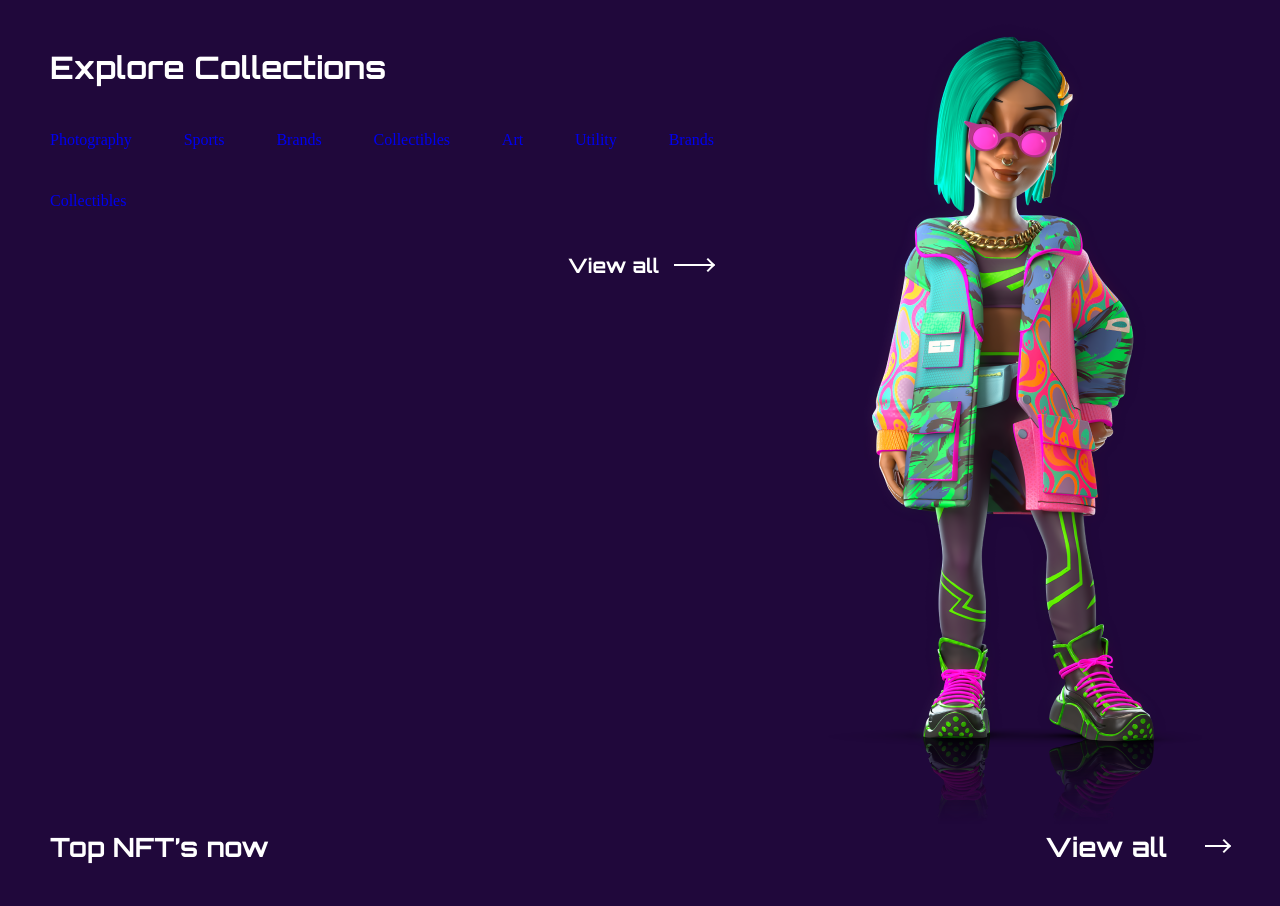
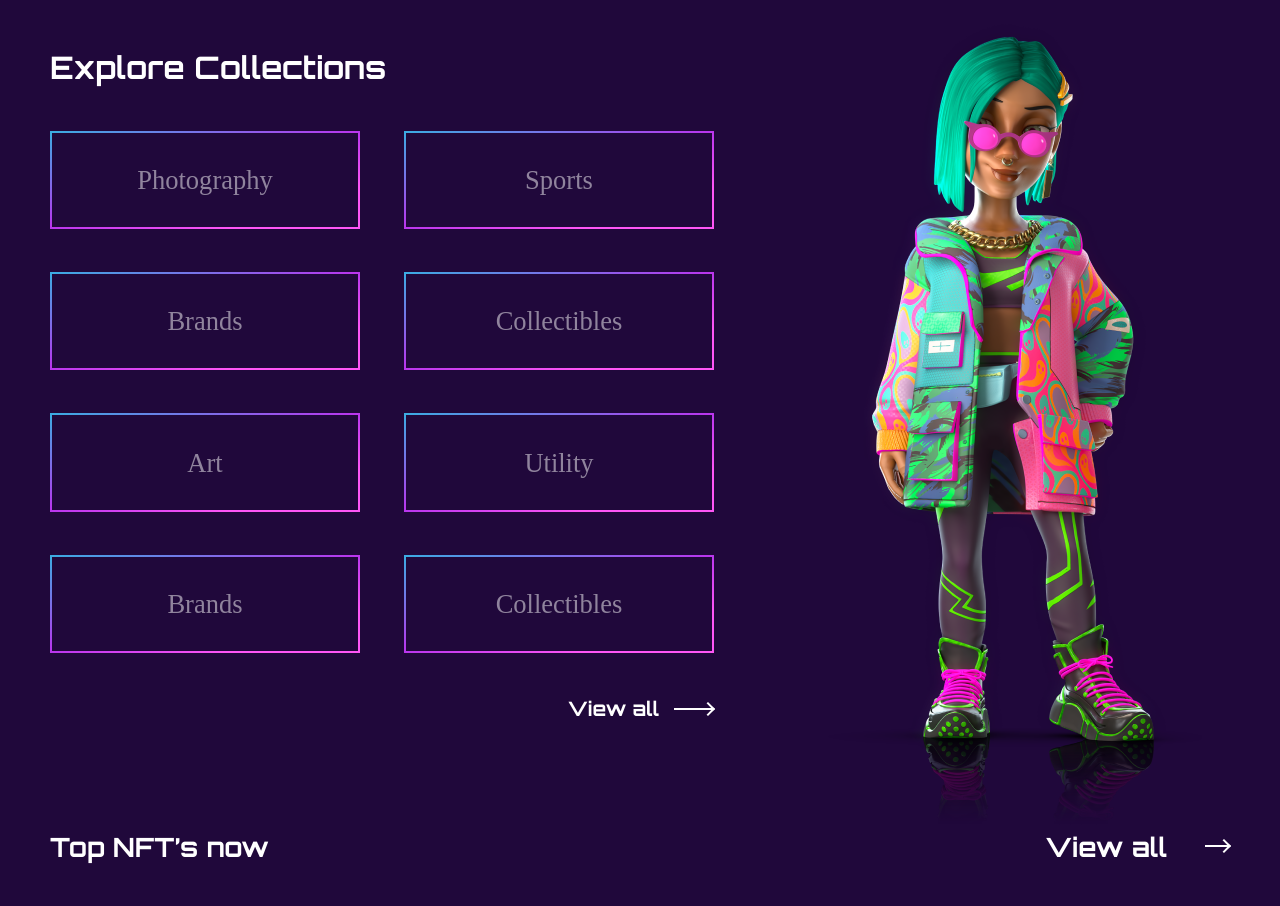
Before and after one commit to Shamanchyk/OceanNFT, a plain HTML site: page index.html in a window 1280 px wide. Shown: the part 1940-2846 px from the top of the page. Drawn offline with nearby package versions, Linux system fonts and the light colour scheme; a web font is replaced by a local one.

Commit message:
Add files via upload

```diff
--- a/index.html
+++ b/index.html
@@ -292,14 +292,14 @@
                         <h3>Explore Collections</h3>
                     </div>
                     <div class="collection__link">
-                        <a href="#">Photography</a>
-                        <a href="#">Sports</a>
-                        <a href="#">Brands</a>
-                        <a href="#">Collectibles</a>
-                        <a href="#">Art</a>
-                        <a href="#">Utility</a>
-                        <a href="#">Brands</a>
-                        <a href="#">Collectibles</a>
+                        <button>Photography</button>
+                        <button>Sports</button>
+                        <button>Brands</button>
+                        <button>Collectibles</a>
+                        <button>Art</button>
+                        <button>Utility</button>
+                        <button>Brands</button>
+                        <button>Collectibles</button>
                     </div>
                     <div class="collection__btn">
                         <a href="#">
```
